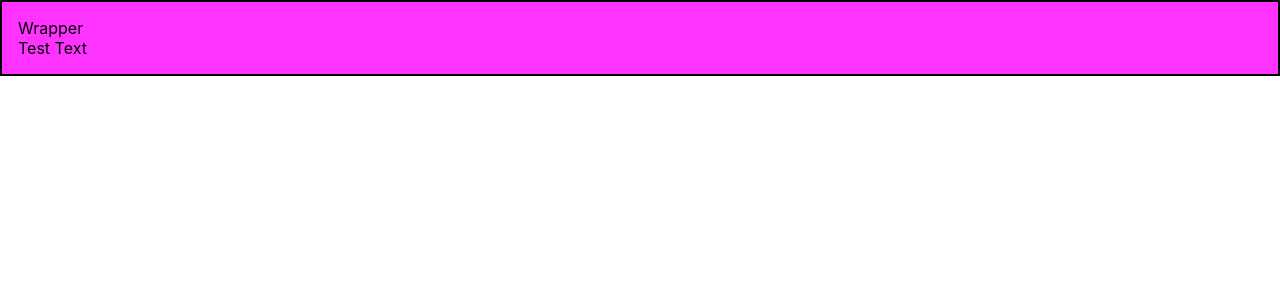
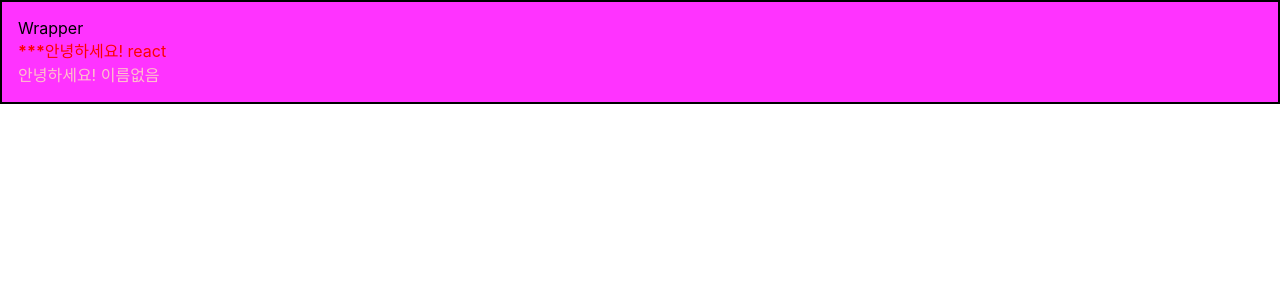
Before and after one commit to ykdman/Study, a React (Create React App) app in the folder velopert-app/: page / in a window 1280 px wide. Shown: the top 300 px of the page. Built offline with nearby package versions, Linux system fonts and the light colour scheme.

Commit message:
조건부 렌더링

```diff
--- a/velopert-app/src/App.js
+++ b/velopert-app/src/App.js
@@ -5,11 +5,12 @@ import Wrapper from './Wrapper';
 
 function App() {
   return (
-    <div>
+    <>
       <Wrapper>
-        <Hello color="black" name="Test Text" />
+        <Hello name={'react'} color={'red'} isSpecial={true} />
+        <Hello color={'pink'} />
       </Wrapper>
-    </div>
+    </>
   );
 }
 
--- a/velopert-app/src/Hello.js
+++ b/velopert-app/src/Hello.js
@@ -1,7 +1,12 @@
 import React from 'react';
 
-function Hello({ color, name }) {
-  return <div style={{ color: color }}>{name}</div>;
+function Hello({ color, name, isSpecial }) {
+  return (
+    <div style={{ color: color }}>
+      {isSpecial && <b>***</b>}
+      안녕하세요! {name}
+    </div>
+  );
 }
 Hello.defaultProps = {
   name: '이름없음',
```
Also changed, not shown: 1 other file (tests, documents, lock files or other folders).
